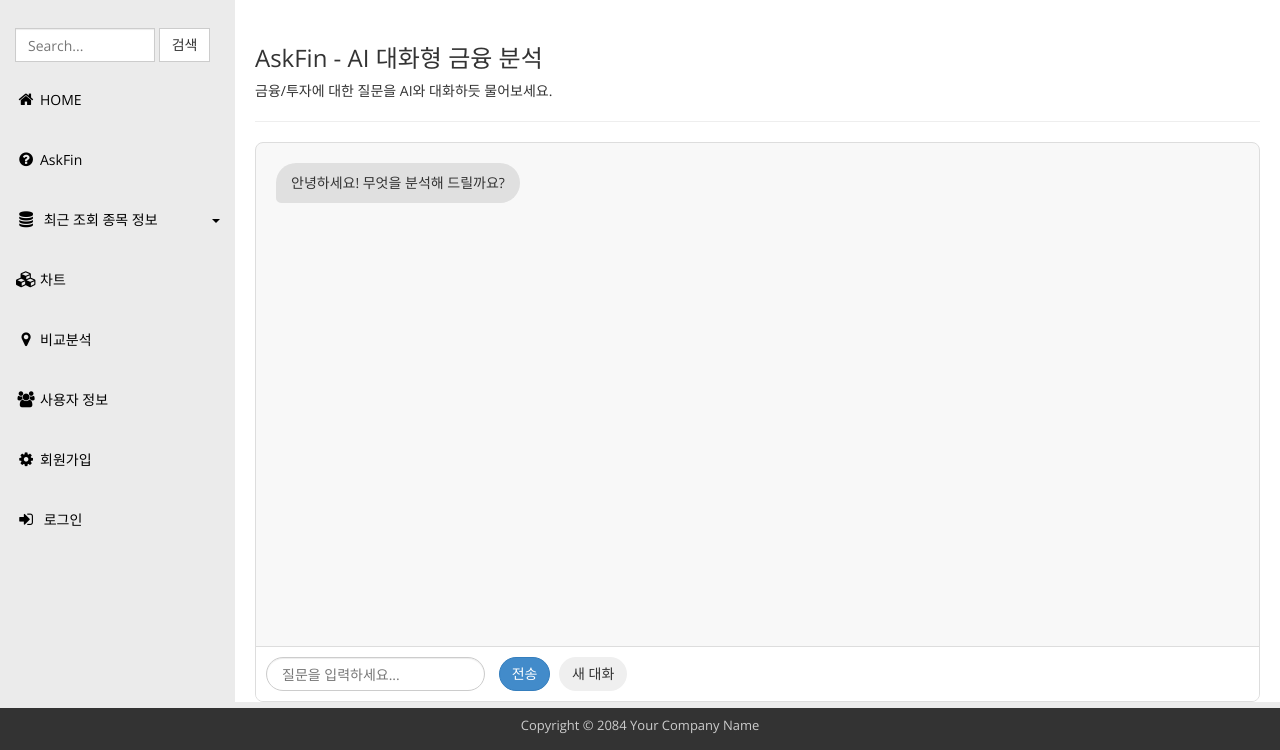
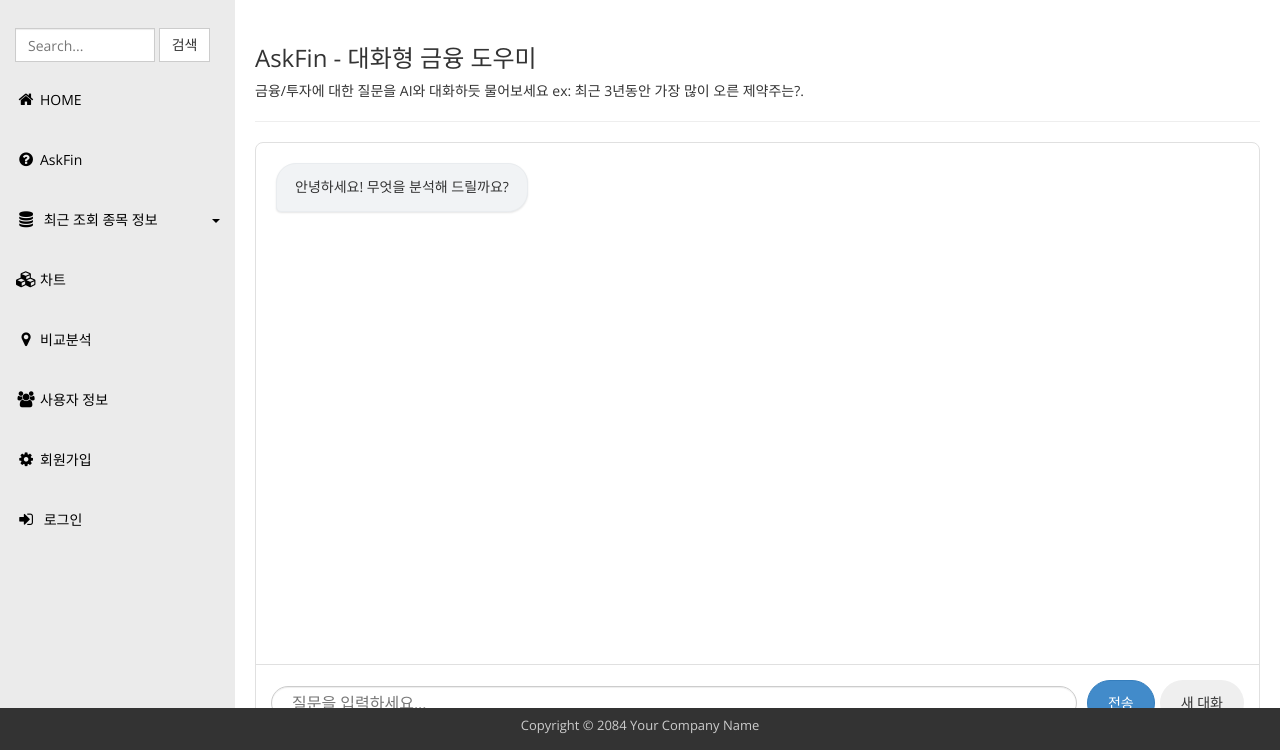
Before and after one commit to kfru5515/Stock_Dashboard, a Flask app: page /askfin in a window 1280 px wide. Shown: the part 50-800 px from the top of the page. Run offline with Flask 3, Linux system fonts and the light colour scheme; parts of the project's set-up code (start-up, migrations or seed data) failed here and were passed over; some libraries are stand-ins or nearby versions.

Commit message:
ASKFIN
스타일변경

```diff
--- a/templates/askfin.html
+++ b/templates/askfin.html
@@ -1,65 +1,88 @@
 {% extends "base.html" %}
 
-{% block title %}AskFin(에스크핀) - 대화형 금융 분석{% endblock %}
+{% block title %}AskFin - AI 대화형 금융 분석{% endblock %}
 
 {% block head %}
 <style>
-    /* --- ▼▼▼ 채팅 UI를 위한 새로운 스타일 ▼▼▼ --- */
     #chat-container {
         display: flex;
         flex-direction: column;
-        height: 70vh;
-        border: 1px solid #ddd;
+        height: 75vh;
+        border: 1px solid #e0e0e0;
         border-radius: 8px;
-        overflow: hidden;
-        background-color: #f8f8f8;
+        background-color: #ffffff;
     }
     #chat-window {
         flex-grow: 1;
         padding: 20px;
-        overflow-y: auto; /* 내용 많아지면 스크롤 */
+        overflow-y: auto;
+    }
+    .message-row {
+        display: flex;
+        margin-bottom: 15px;
+        width: 100%;
     }
     .message {
-        margin-bottom: 10px;
-        padding: 10px 15px;
+        max-width: 80%;
+        padding: 12px 18px;
         border-radius: 20px;
-        line-height: 1.4;
-        clear: both;
+        line-height: 1.6;
+        box-shadow: 0 1px 2px rgba(0,0,0,0.1);
+    }
+
+    .user-message-row {
+        justify-content: flex-end !important; /* !important로 오른쪽 정렬 강제 */
     }
     .user-message {
         background-color: #007bff;
         color: white;
-        align-self: flex-end;
-        float: right;
-        margin-left: 10px;
         border-bottom-right-radius: 5px;
     }
+
+    .ai-message-row {
+        justify-content: flex-start !important; /* !important로 왼쪽 정렬 강제 */
+    }
     .ai-message {
-        background-color: #e0e0e0;
+        background-color: #f1f3f5;
         color: #333;
-        align-self: flex-start;
-        float: left;
-        margin-right: 10px;
+        border: 1px solid #e9ecef;
         border-bottom-left-radius: 5px;
     }
+
     #askfin-form-container {
-        padding: 10px;
-        border-top: 1px solid #ddd;
-        background-color: #fff;
+        padding: 15px;
+        border-top: 1px solid #e0e0e0;
+    }
+    #askfin-form {
         display: flex;
         align-items: center;
     }
     #query-input {
         flex-grow: 1;
+        font-size: 16px;
+        padding: 12px 20px;
+        border-radius: 25px;
+        border: 1px solid #ccc;
         margin-right: 10px;
-        border-radius: 20px;
-        padding: 10px 15px;
-        border: 1px solid #ccc;
     }
     #askfin-form button {
-        border-radius: 20px;
+        border-radius: 25px;
+        padding: 12px 20px;
+        flex-shrink: 0;
     }
-    .spinner { margin: 20px auto; width: 40px; height: 40px; border: 4px solid #f3f3f3; border-top: 4px solid #3498db; border-radius: 50%; animation: spin 1s linear infinite; }
+    .spinner-container {
+        display: none; /* 평소에는 숨김 */
+        text-align: center;
+        padding: 20px;
+    }
+    .spinner {
+        display: inline-block;
+        width: 40px; height: 40px;
+        border: 4px solid #f3f3f3;
+        border-top: 4px solid #3498db;
+        border-radius: 50%;
+        animation: spin 1s linear infinite;
+    }
     @keyframes spin { 0% { transform: rotate(0deg); } 100% { transform: rotate(360deg); } }
     .stock-info-btn { cursor: pointer; color: #0056b3; text-decoration: underline; }
     #pagination-container { margin-top: 15px; text-align: center; }
@@ -69,24 +92,28 @@
 {% endblock %}
 
 {% block content %}
-<h1>AskFin - AI 대화형 금융 분석</h1>
-<p>금융/투자에 대한 질문을 AI와 대화하듯 물어보세요.</p>
+<h1>AskFin - 대화형 금융 도우미</h1>
+<p>금융/투자에 대한 질문을 AI와 대화하듯 물어보세요 ex: 최근 3년동안 가장 많이 오른 제약주는?.</p>
 <hr>
 
 <div id="chat-container">
     <div id="chat-window">
+        <div class="message-row ai-message-row">
             <div class="message ai-message">안녕하세요! 무엇을 분석해 드릴까요?</div>
         </div>
+    </div>
+    <div id="loading-spinner-container" class="spinner-container">
+        <div class="spinner"></div>
+    </div>
     <div id="askfin-form-container">
-        <form id="askfin-form" class="form-inline">
-            <div class="form-group" style="flex-grow: 1; margin-right: 10px;">
-                <input type="text" class="form-control" id="query-input" placeholder="질문을 입력하세요..." style="width: 100%;">
-            </div>
-            <button type="submit" class="btn btn-primary">전송</button>
+        <form id="askfin-form" onsubmit="return false;">
+            <input type="text" class="form-control" id="query-input" placeholder="질문을 입력하세요...">
+            <button type="button" id="submit-btn" class="btn btn-primary">전송</button>
             <button type="button" id="new-chat-btn" class="btn btn-secondary" style="margin-left: 5px;">새 대화</button>
         </form>
     </div>
 </div>
+
 <div class="modal fade" id="financialModal" tabindex="-1" role="dialog" aria-labelledby="modal-title-label">
     <div class="modal-dialog" role="document">
         <div class="modal-content">
@@ -109,34 +136,67 @@
 <script>
 document.addEventListener('DOMContentLoaded', function() {
     // --- 1. 주요 HTML 요소 가져오기 ---
-        const form = document.getElementById('askfin-form');
     const queryInput = document.getElementById('query-input');
+    const submitBtn = document.getElementById('submit-btn');
     const chatWindow = document.getElementById('chat-window');
     const newChatBtn = document.getElementById('new-chat-btn');
+    const spinnerContainer = document.getElementById('loading-spinner-container');
 
-        // 페이지네이션을 위한 현재 쿼리 저장 변수
     let currentQuery = '';
+    let currentCacheKey = null;
 
     // --- 2. 헬퍼 함수 정의 ---
+    function addMessageToChat(message, type, contentHtml = null) {
+        // 정렬을 담당하는 바깥쪽 div 생성 및 스타일 직접 주입
+        const rowDiv = document.createElement('div');
+        rowDiv.style.display = 'flex';
+        rowDiv.style.marginBottom = '15px';
 
-        // 채팅창에 메시지를 추가하고 스크롤을 내리는 함수
-        function addMessageToChat(message, type, contentHtml = null) {
+        // 실제 말풍선 div 생성
         const messageDiv = document.createElement('div');
-            messageDiv.classList.add('message', `${type}-message`);
+
+        // --- ▼▼▼ 말풍선 공통 스타일 직접 주입 ▼▼▼ ---
+        messageDiv.style.maxWidth = '80%';
+        messageDiv.style.padding = '12px 18px';
+        messageDiv.style.borderRadius = '20px';
+        messageDiv.style.lineHeight = '1.6';
+        messageDiv.style.boxShadow = '0 1px 2px rgba(0,0,0,0.1)';
+        // --- ▲▲▲▲▲▲▲▲▲▲▲▲▲▲▲▲▲▲▲▲ ---
+
+        if (type === 'user-message') {
+            // --- ▼▼▼ 사용자 말풍선 스타일 직접 주입 ▼▼▼ ---
+            rowDiv.style.justifyContent = 'flex-end'; // 오른쪽 정렬
+            messageDiv.style.backgroundColor = '#007bff';
+            messageDiv.style.color = 'white';
+            messageDiv.style.borderBottomRightRadius = '5px';
+            // --- ▲▲▲▲▲▲▲▲▲▲▲▲▲▲▲▲▲▲▲▲▲ ---
+        } else { // ai-message 또는 다른 타입
+            // --- ▼▼▼ AI 말풍선 스타일 직접 주입 ▼▼▼ ---
+            rowDiv.style.justifyContent = 'flex-start'; // 왼쪽 정렬
+            messageDiv.style.backgroundColor = '#f1f3f5';
+            messageDiv.style.color = '#333';
+            messageDiv.style.border = '1px solid #e9ecef';
+            messageDiv.style.borderBottomLeftRadius = '5px';
+            // --- ▲▲▲▲▲▲▲▲▲▲▲▲▲▲▲▲▲▲ ---
+        }
+
         if (contentHtml) {
             messageDiv.innerHTML = contentHtml;
         } else {
             messageDiv.textContent = message;
         }
-            chatWindow.appendChild(messageDiv);
+
+        rowDiv.appendChild(messageDiv);
+        chatWindow.appendChild(rowDiv);
+
         chatWindow.scrollTop = chatWindow.scrollHeight;
+
         return messageDiv;
     }
 
-        // 페이지네이션 HTML을 생성하는 함수
     function renderPagination(pagination) {
         let paginationHtml = '<div id="pagination-container">';
-            if (pagination.total_pages > 1) {
+        if (pagination && pagination.total_pages > 1) {
             for (let i = 1; i <= pagination.total_pages; i++) {
                 const activeClass = (i === pagination.current_page) ? 'active' : '';
                 paginationHtml += `<button class="page-btn ${activeClass}" data-page="${i}">${i}</button>`;
@@ -147,119 +207,95 @@
     }
 
     // --- 3. 메인 분석 요청 함수 ---
+    function fetchAnalysis(query, page = 1) {
+        if (!query) return;
+        currentQuery = query;
 
-        function fetchAnalysis(query, page = 1) {
-            currentQuery = query;
-            const spinnerMessage = addMessageToChat('', 'ai-message', '<div class="spinner" style="display:block; margin: 0;"></div>');
+        if (page === 1) {
+            currentCacheKey = null;
+            addMessageToChat(query, 'user-message');
+            queryInput.value = '';
+        }
+
+        spinnerContainer.style.display = 'block'; // 스피너 보이기
 
         fetch("{{ url_for('askfin.analyze_query') }}", {
             method: 'POST',
             headers: { 'Content-Type': 'application/json' },
-                body: JSON.stringify({ query: query, page: page })
+            body: JSON.stringify({ query: query, page: page, cache_key: currentCacheKey })
         })
         .then(response => response.ok ? response.json() : Promise.reject(response))
         .then(data => {
-                spinnerMessage.remove();
-
+            if (data.cache_key) {
+                currentCacheKey = data.cache_key;
+            }
             if (data.error) {
                 addMessageToChat(`오류: ${data.error}`, 'ai-message');
                 return;
             }
-
             const result = data.result;
             let responseHtml = `<h5>${data.analysis_subject} 분석 결과</h5>`;
-
             if (Array.isArray(result) && result.length > 0 && typeof result[0] === 'object') {
                 const valueLabel = result[0].label || '결과값';
-                    let table = `<table class="table table-sm table-hover">
-                                    <thead>
-                                        <tr>
-                                            <th>순위</th><th>종목명</th><th>과거 가격</th><th>현재 가격</th><th>${valueLabel}</th>
-                                        </tr>
-                                    </thead>
-                                    <tbody>`;
+                let table = `<table class="table table-sm table-hover"><thead><tr><th>순위</th><th>종목명</th><th>과거 가격</th><th>현재 가격</th><th>${valueLabel}</th></tr></thead><tbody>`;
                 result.forEach((item, index) => {
                     const rank = ((data.pagination.current_page - 1) * 20) + index + 1;
                     const startPrice = item.start_price ? `${parseInt(item.start_price).toLocaleString()} 원` : 'N/A';
                     const endPrice = item.end_price ? `${parseInt(item.end_price).toLocaleString()} 원` : 'N/A';
                     const displayValue = (item.value !== null && item.value !== undefined) ? item.value.toFixed(2) : 'N/A';
-                        const returnValue = parseFloat(displayValue); // displayValue를 숫자로 변환
-                        const returnColor = returnValue > 0 ? '#d9534f' : (returnValue < 0 ? '#337ab7' : ''); // 양수: 빨강, 음수: 파랑, 0: 기본색
-
-                        table += `<tr>
-                            <td>${rank}</td>
-                            <td><a href="#" class="stock-info-btn" data-code="${item.code}" data-name="${item.name}">${item.name}</a></td>
-                            <td>${startPrice}</td>
-                            <td>${endPrice}</td>
-                            <td style="color: ${returnColor}; font-weight: bold;">${displayValue}</td>
-                        </tr>`;
+                    const valueColor = item.value > 0 ? '#d9534f' : (item.value < 0 ? '#337ab7' : '#333');
+                    table += `<tr><td>${rank}</td><td><a href="#" class="stock-info-btn" data-code="${item.code}" data-name="${item.name}">${item.name}</a></td><td>${startPrice}</td><td>${endPrice}</td><td style="color: ${valueLabel.includes('수익률') ? valueColor : '#333'}; font-weight: bold;">${displayValue}</td></tr>`;
+                });
                 table += `</tbody></table>`;
                 responseHtml += table;
-
                 responseHtml += renderPagination(data.pagination);
-
             } else if (Array.isArray(result) && result.length > 0) {
                 responseHtml += `<p>${result.join('<br>')}</p>`;
             }
-
             addMessageToChat('', 'ai-message', responseHtml);
         })
         .catch(error => {
-                spinnerMessage.remove();
             addMessageToChat('분석 중 심각한 오류가 발생했습니다. 브라우저의 개발자 콘솔(F12)을 확인해주세요.', 'ai-message');
             console.error('Fetch error:', error);
+        })
+        .finally(() => {
+            spinnerContainer.style.display = 'none'; // 항상 스피너 숨기기
         });
     }
 
     // --- 4. 이벤트 리스너 설정 ---
-
-        // 질문 전송 이벤트
-        form.addEventListener('submit', function(event) {
-            event.preventDefault();
+    submitBtn.addEventListener('click', () => {
         const query = queryInput.value.trim();
-            if (!query) { return; }
-            addMessageToChat(query, 'user-message');
-            queryInput.value = '';
         fetchAnalysis(query, 1);
     });
-
-        // '새 대화' 버튼 클릭 이벤트
-        newChatBtn.addEventListener('click', function() {
+    queryInput.addEventListener('keypress', (event) => {
+        if (event.key === 'Enter') {
+            submitBtn.click();
+        }
+    });
+    newChatBtn.addEventListener('click', () => {
+        currentCacheKey = null;
         fetch("{{ url_for('askfin.new_chat') }}", { method: 'POST' })
         .then(() => {
             chatWindow.innerHTML = '';
             addMessageToChat('새로운 대화를 시작합니다. 무엇이 궁금하신가요?', 'ai-message');
         });
     });
-
-        // 채팅창 내부 클릭 이벤트 (페이지네이션, 모달창)
-        chatWindow.addEventListener('click', function(event) {
+    chatWindow.addEventListener('click', (event) => {
         const target = event.target;
-            event.preventDefault();
-
-            // 페이지 버튼 클릭 시
         if (target.classList.contains('page-btn')) {
             event.preventDefault();
             const page = parseInt(target.dataset.page, 10);
             fetchAnalysis(currentQuery, page);
         }
-
-            // 종목명 링크 클릭 시 (모달)
         if (target.classList.contains('stock-info-btn')) {
             event.preventDefault();
             const stockCode = target.dataset.code;
             const stockName = target.dataset.name;
-
-            // --- ▼▼▼ 바로 이 부분의 ID를 수정합니다 ▼▼▼ ---
             const modalTitle = document.getElementById('modal-title-label');
-            // --- ▲▲▲▲▲▲▲▲▲▲▲▲▲▲▲▲▲▲▲▲▲▲▲ ---
-
             const modalBody = document.getElementById('modal-body');
 
-            // modalTitle이 정상적으로 찾아졌는지 확인
-            if (modalTitle) {
             modalTitle.textContent = `${stockName} (${stockCode}) 기업 개요`;
-            }
             modalBody.innerHTML = '<div class="spinner" style="display:block; margin: 20px auto;"></div>';
 
             $('#financialModal').modal('show');
@@ -272,10 +308,6 @@
                         return;
                     }
                     const profile = data.company_profile;
-                    if (!profile) {
-                        modalBody.innerHTML = `<p>기업 개요 정보를 받아오지 못했습니다.</p>`;
-                        return;
-                    }
                     let content = '<dl class="dl-horizontal">';
                     for (const [key, value] of Object.entries(profile)) {
                         content += `<dt>${key}</dt><dd>${value || 'N/A'}</dd>`;
```
Also changed, not shown: blueprints/askfin.py (+95 -65 lines). Lines whose indentation alone changed are shown as unchanged.
